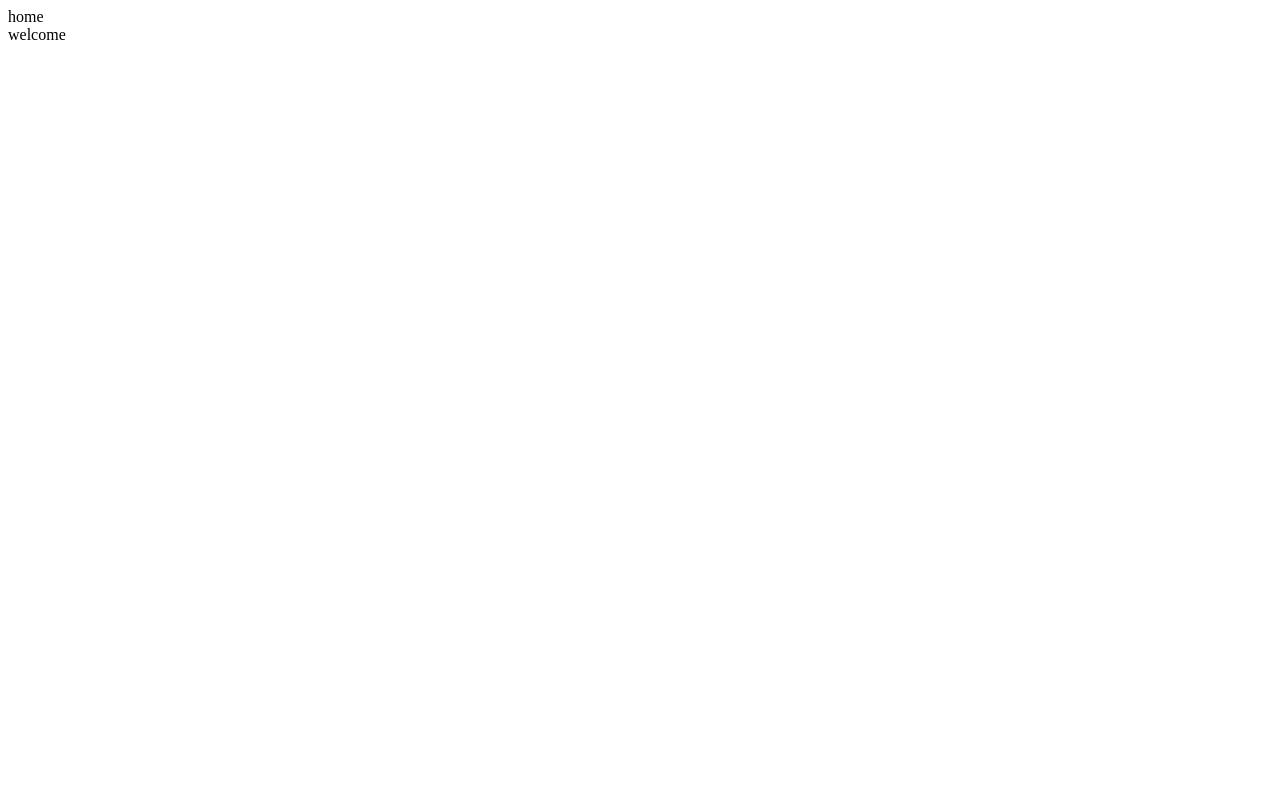
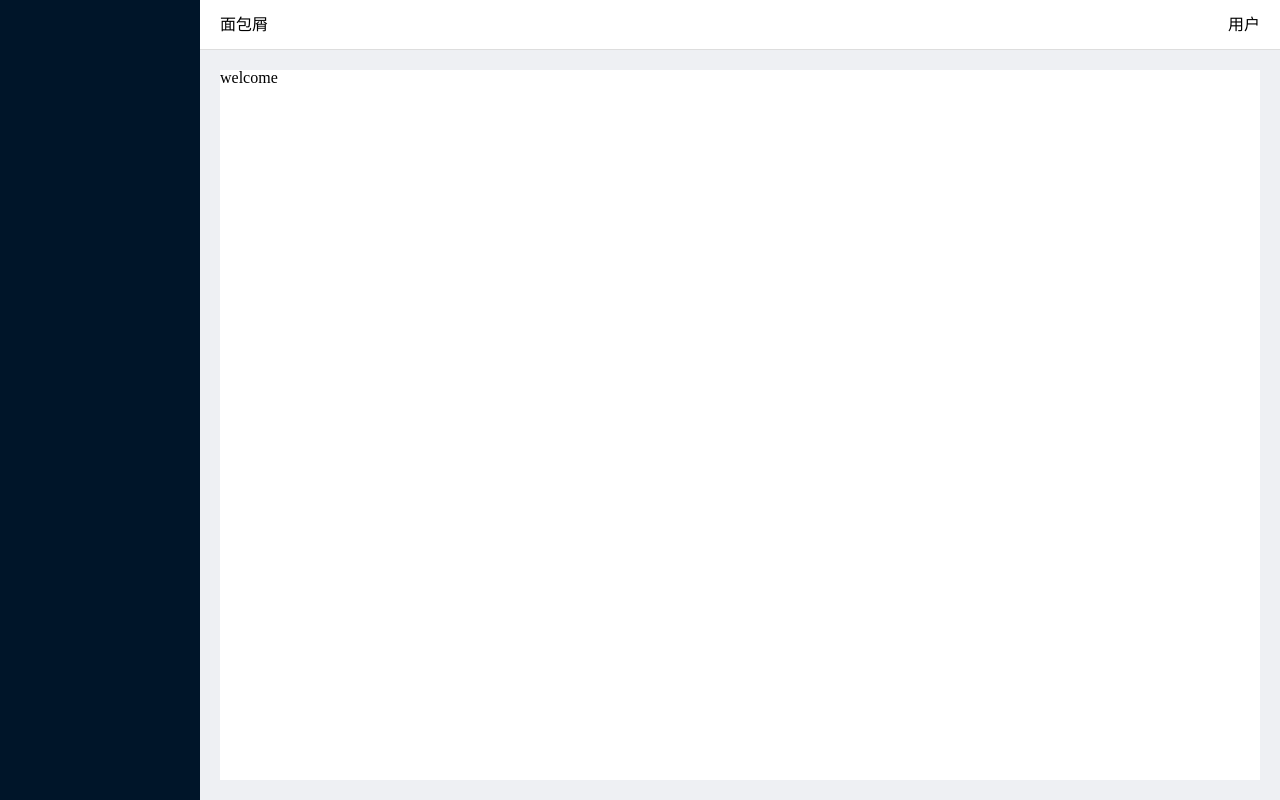
Before and after one commit to cqhaisenbao/manage-web, a Vue app: page /#/welcome in a window 1280 px wide. Built offline with nearby package versions, Linux system fonts and the light colour scheme.

Commit message:
基础样式与布局

```diff
--- a/src/App.vue
+++ b/src/App.vue
@@ -8,5 +8,7 @@
 }
 </script>
 
-<style>
+<style lang="scss">
+@import "./assets/style/reset.css";
+@import "./assets/style/index.scss";
 </style>
--- /dev/null
+++ b/src/assets/style/index.scss
@@ -0,0 +1,101 @@
+html, body {
+  height: 100%;
+  width: 100%;
+}
+
+*:not([class^='el-']) {
+  box-sizing: border-box;
+}
+
+.white {
+  background-color: #ffffff;
+}
+
+a {
+  text-decoration: none;
+}
+
+.gray {
+  background-color: #eef0f3;
+}
+
+.mr10 {
+  margin-right: 10px;
+}
+
+.mr20 {
+  margin-right: 20px;
+}
+
+.mb20 {
+  margin-bottom: 20px;
+}
+
+.m-lr10 {
+  margin-left: 10px;
+  margin-right: 10px;
+}
+
+.p20 {
+  padding: 20px;
+}
+
+.pl20 {
+  padding-left: 20px;
+}
+
+.text-right {
+  text-align: right;
+}
+
+.fr {
+  float: right;
+}
+
+.flex {
+  display: flex;
+}
+
+.flex-between {
+  display: flex;
+  justify-content: space-between;
+}
+
+.flex-center {
+  display: flex;
+  justify-content: center;
+}
+
+.tips {
+  margin-left: 15px;
+  color: #787878;
+}
+
+
+/*
+* 公共样式
+*/
+.query-form {
+  background-color: #ffffff;
+  padding: 22px 20px 0;
+  border-radius: 5px;
+}
+
+.base-table {
+  border-radius: 5px;
+  background: #ffffff;
+  margin-top: 20px;
+  margin-bottom: 20px;
+
+  .action {
+    border-radius: 5px 5px 0px 0px;
+    background: #ffffff;
+    padding: 20px;
+    border-bottom: 1px solid #ece8e8;
+  }
+
+  .pagination {
+    text-align: right;
+    padding: 10px;
+  }
+}
--- /dev/null
+++ b/src/assets/style/reset.css
@@ -0,0 +1,2 @@
+/* 请尽量不要直接更改此reset文件 */
+html,body,div,span,applet,object,iframe,h1,h2,h3,h4,h5,h6,p,blockquote,pre,a,abbr,acronym,address,big,cite,code,del,dfn,em,img,ins,kbd,q,s,samp,small,strike,strong,sub,sup,tt,var,b,u,i,center,dl,dt,dd,ol,ul,li,fieldset,form,label,legend,table,caption,tbody,tfoot,thead,tr,th,td,article,aside,canvas,details,embed,figure,figcaption,footer,header,hgroup,menu,nav,output,ruby,section,summary,time,mark,audio,video{border:0;font-size:100%;font:inherit;vertical-align:baseline;margin:0;padding:0}article,aside,details,figcaption,figure,footer,header,hgroup,menu,nav,section{display:block}body{line-height:1}ol,ul{list-style:none}blockquote,q{quotes:none}blockquote:before,blockquote:after,q:before,q:after{content:none}table{border-collapse:collapse;border-spacing:0}
--- a/src/components/Home.vue
+++ b/src/components/Home.vue
@@ -1,7 +1,17 @@
 <template>
-    <div>
-        home
-        <router-view></router-view>
+    <div class="basic-layout">
+        <aside></aside>
+        <main>
+            <nav>
+                <div class="bread">面包屑</div>
+                <div class="user">用户</div>
+            </nav>
+            <div class="wrapper">
+                <div class="main-page">
+                    <router-view></router-view>
+                </div>
+            </div>
+        </main>
     </div>
 </template>
 
@@ -17,5 +27,41 @@
 </script>
 
 <style lang="scss" scoped>
+.basic-layout {
+    display: flex;
 
+    aside {
+        width: 200px;
+        height: 100vh;
+        background: #001529;
+        color: #fff;
+        overflow-y: auto;
+        flex-shrink: 0;
+        transition: width .25s;
+    }
+
+    main {
+        flex-grow: 1;
+
+        nav {
+            height: 50px;
+            line-height: 50px;
+            display: flex;
+            justify-content: space-between;
+            border-bottom: 1px solid #ddd;
+            padding: 0 20px;
+        }
+
+        .wrapper {
+            background: #eef0f3;
+            padding: 20px;
+            height: calc(100vh - 50px);
+
+            .main-page {
+                background: #fff;
+                height: 100%;
+            }
+        }
+    }
+}
 </style>
--- a/src/components/Welcome.vue
+++ b/src/components/Welcome.vue
@@ -1,5 +1,5 @@
 <template>
-    <div>
+    <div class="welcome">
         welcome
     </div>
 </template>
@@ -16,5 +16,7 @@
 </script>
 
 <style lang="scss" scoped>
+.welcome {
 
+}
 </style>
```
Also changed, not shown: src/assets/images/welcome.png (added), src/assets/logo.png.
